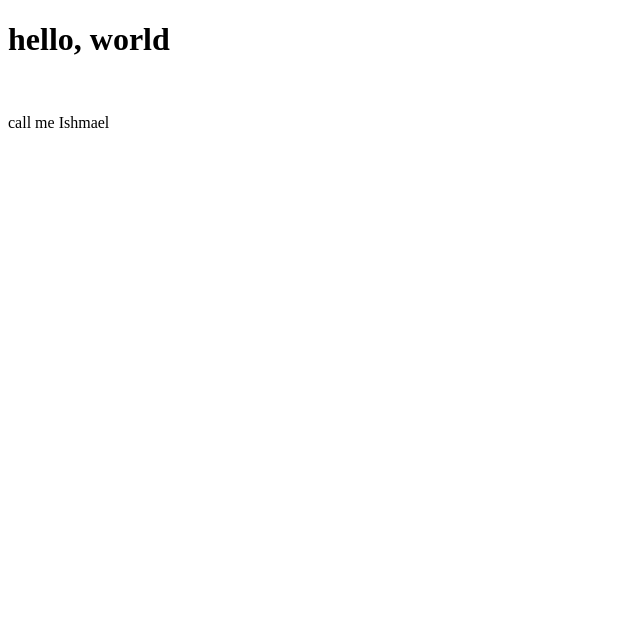
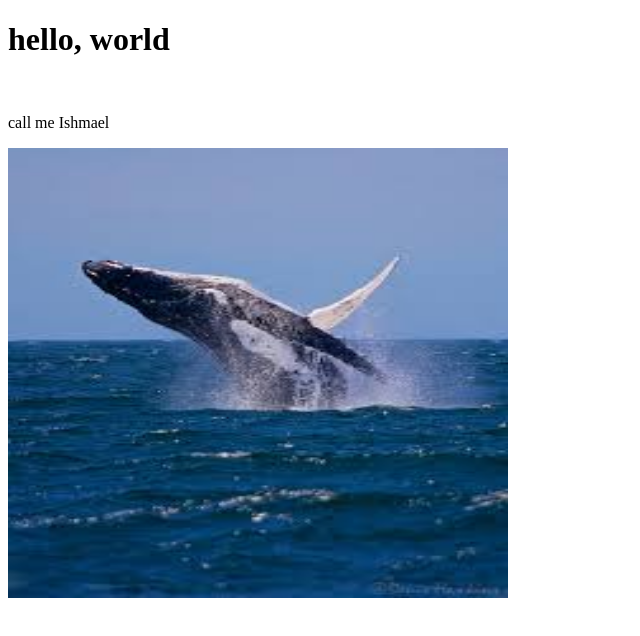
Before and after one commit to Mrugapatel1007/website, a plain HTML site: page index.html in a window 1280 px wide. Shown: the whole page, without its empty margins (0-640 px from the left). Drawn offline with Linux system fonts and the light colour scheme.

Commit message:
Add an image

```diff
--- a/index.html
+++ b/index.html
@@ -8,6 +8,7 @@
     <h1>hello, world</h1>
     <br>
     <p>call me Ishmael</p>
+    <img src="images/breaching_whale.jpg" width="500" height="450" alt="whale">
 
   </body>
 </html>
```
Also changed, not shown: images/breaching_whale.jpg (added).
